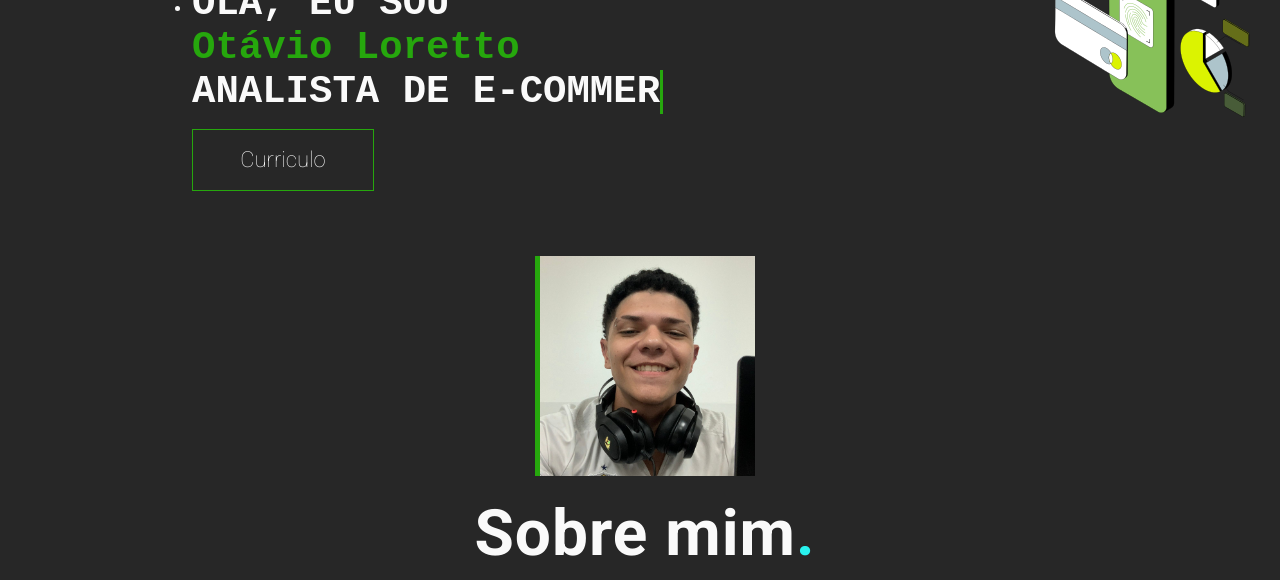
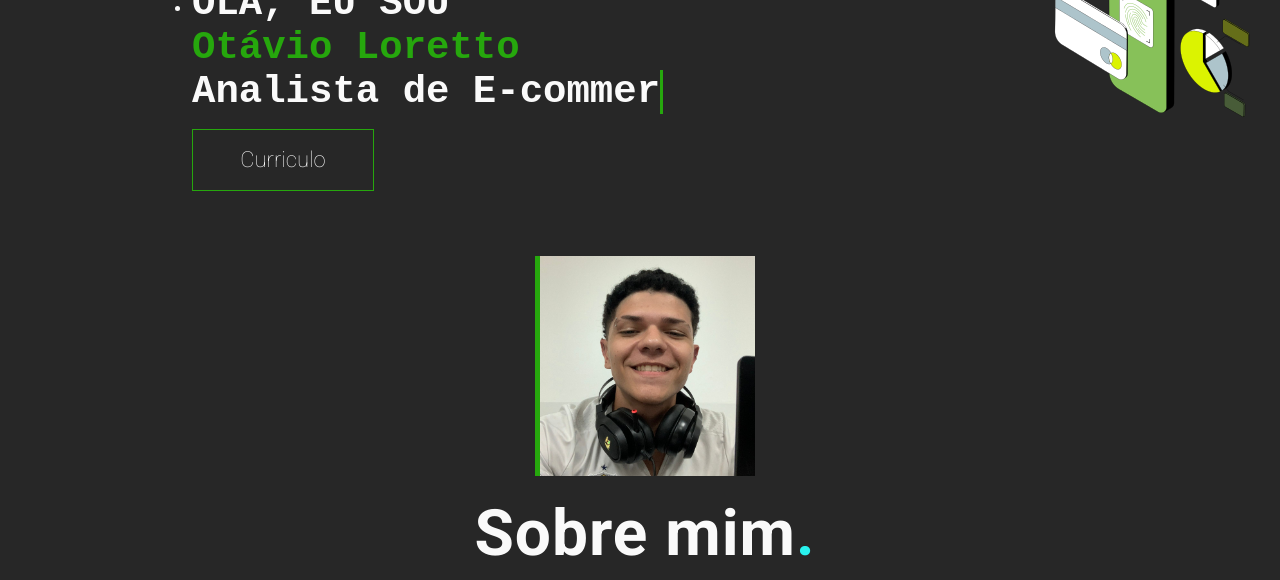
Before and after one commit to DevLoretto/portfolio, a plain HTML site: page index.html in a window 1280 px wide. Shown: the part 220-800 px from the top of the page. Drawn offline with nearby package versions, Linux system fonts and the light colour scheme.

Commit message:
Update index.html

```diff
--- a/index.html
+++ b/index.html
@@ -58,7 +58,7 @@
                     <div class="typing-demo">
                         <h4>OLÁ, EU SOU</h4>
                         <h2>Otávio Loretto</h2>
-                        <h3>ANALISTA DE E-COMMERCE</h3>
+                        <h3>Analista de E-commerce</h3>
                     </div>
                     <div>
 
```
